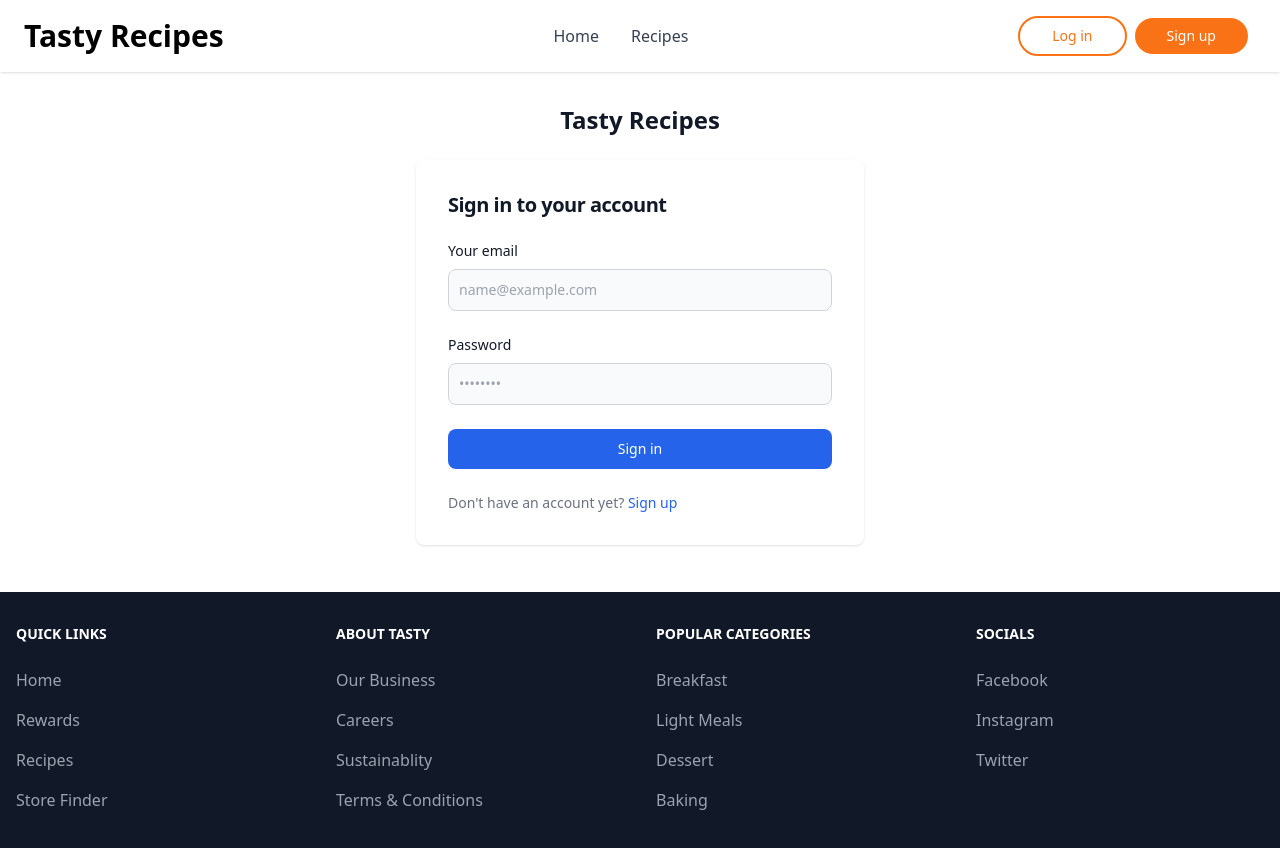
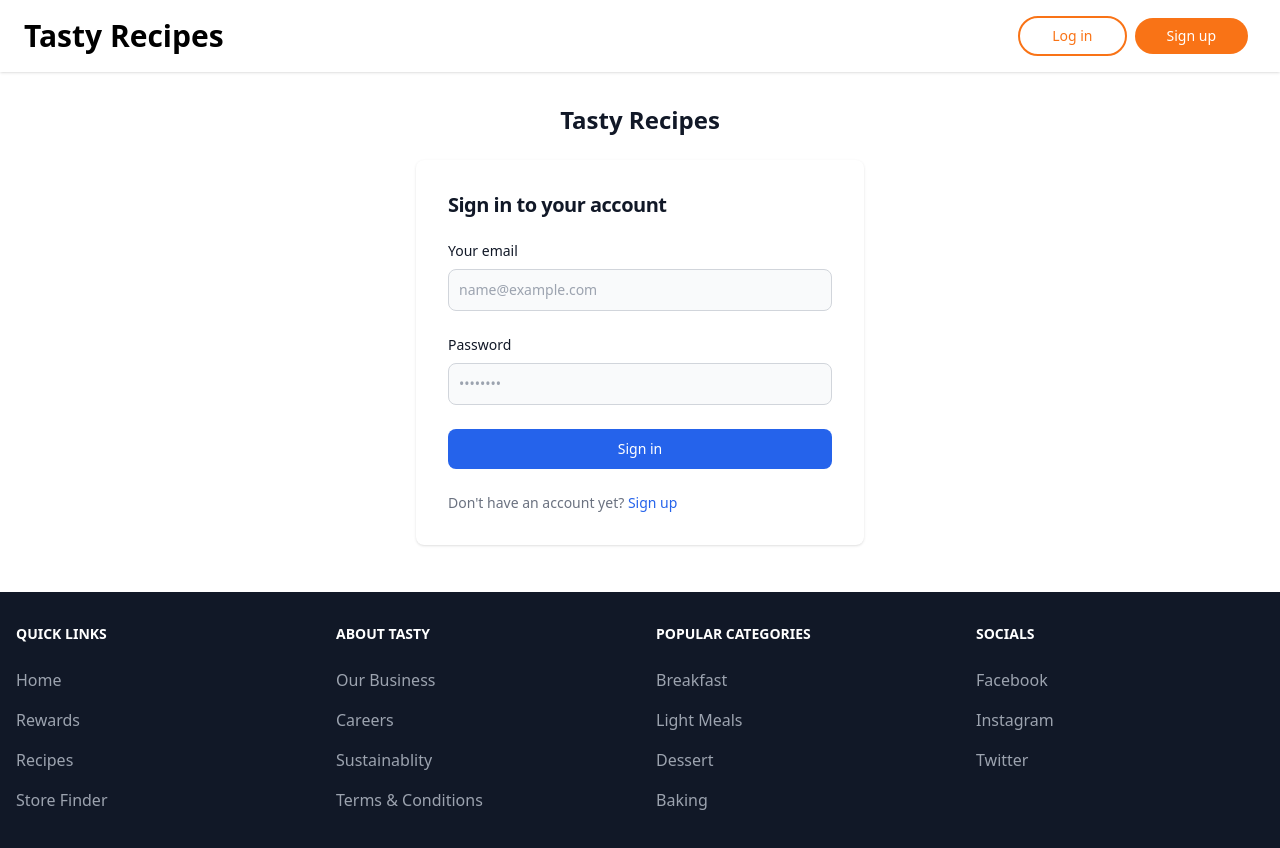
Before and after one commit to Jon-Felipe/Tasty-React, a React (Vite) app: page /login in a window 1280 px wide. Shown: the top 848 px of the page. Built offline with nearby package versions, Linux system fonts and the light colour scheme.

Commit message:
removed home and recipes header links and related content

```diff
--- a/src/components/Header.tsx
+++ b/src/components/Header.tsx
@@ -4,17 +4,9 @@ import { useDispatch, useSelector } from 'react-redux';
 import { RootState } from '../store';
 import { logoutUser } from '../features/user/userSlice';
 import {
-  Bars3Icon,
   UserCircleIcon,
   ArrowLeftOnRectangleIcon,
 } from '@heroicons/react/24/outline';
-
-// helpers
-import { navLinks } from '../utils/constants';
-import { LinksType } from '../utils/types';
-
-// components
-import NavLink from './NavLink';
 
 type Props = {
   showLinks: boolean;
@@ -29,10 +21,13 @@ const Header = ({ showLinks, setShowLinks }: Props) => {
     <header>
       <nav className='bg-white px-4 lg:px-6 py-2 lg:py-4 shadow'>
         <div className='flex flex-wrap justify-between items-center mx-auto max-w-screen-xl'>
-          <h1 className='text-xl lg:text-3xl font-semibold whitespace-nowrap'>
+          <Link
+            to='/'
+            className='text-xl lg:text-3xl font-semibold whitespace-nowrap'
+          >
             Tasty Recipes
-          </h1>
-          <div className='flex items-center lg:order-2'>
+          </Link>
+          <div className='flex items-center'>
             {user?.name ? (
               <div className='flex items-center gap-x-4'>
                 <Link
@@ -67,25 +62,6 @@ const Header = ({ showLinks, setShowLinks }: Props) => {
                 </Link>
               </>
             )}
-            <button
-              type='button'
-              onClick={() => setShowLinks(!showLinks)}
-              className='inline-flex items-center p-2 ml-1 text-sm text-gray-500 rounded-lg lg:hidden hover:bg-gray-100'
-            >
-              <Bars3Icon className='h-6 w-6' />
-            </button>
-          </div>
-          <div
-            className={`${
-              showLinks ? '' : 'hidden'
-            } justify-between items-center w-full lg:flex lg:w-auto lg:order-1`}
-          >
-            <ul className='flex flex-col mt-4 font-medium lg:flex-row lg:space-x-8 lg:mt-0'>
-              {navLinks.map((link: LinksType) => {
-                const { id, text, path } = link;
-                return <NavLink key={id} text={text} path={path} />;
-              })}
-            </ul>
           </div>
         </div>
       </nav>
--- a/src/utils/constants.ts
+++ b/src/utils/constants.ts
@@ -1,4 +1,4 @@
-import { MealOptionType, LinksType, RecipeQuickLink } from './types';
+import { MealOptionType, RecipeQuickLink } from './types';
 
 // assets
 import clockIcon from '../assets/icons/clock-icon.png';
@@ -10,19 +10,6 @@ import pastaIcon from '../assets/icons/pasta-icon.png';
 import quickIcon from '../assets/icons/quick-icon.png';
 import slowIcon from '../assets/icons/slow-icon.png';
 import allIcon from '../assets/icons/all-icon.png';
-
-export const navLinks: LinksType[] = [
-  {
-    id: 1,
-    text: 'home',
-    path: '/',
-  },
-  {
-    id: 2,
-    text: 'recipes',
-    path: 'recipes',
-  },
-];
 
 export const cuisineOptions: MealOptionType[] = [
   { id: 1, text: 'african', isChecked: false },
--- a/src/utils/types.ts
+++ b/src/utils/types.ts
@@ -1,10 +1,4 @@
 import { RootState } from '../store';
-
-export type LinksType = {
-  id: number;
-  text: string;
-  path: string;
-};
 
 export type SingleRecipeType = {
   _id: number;
```
